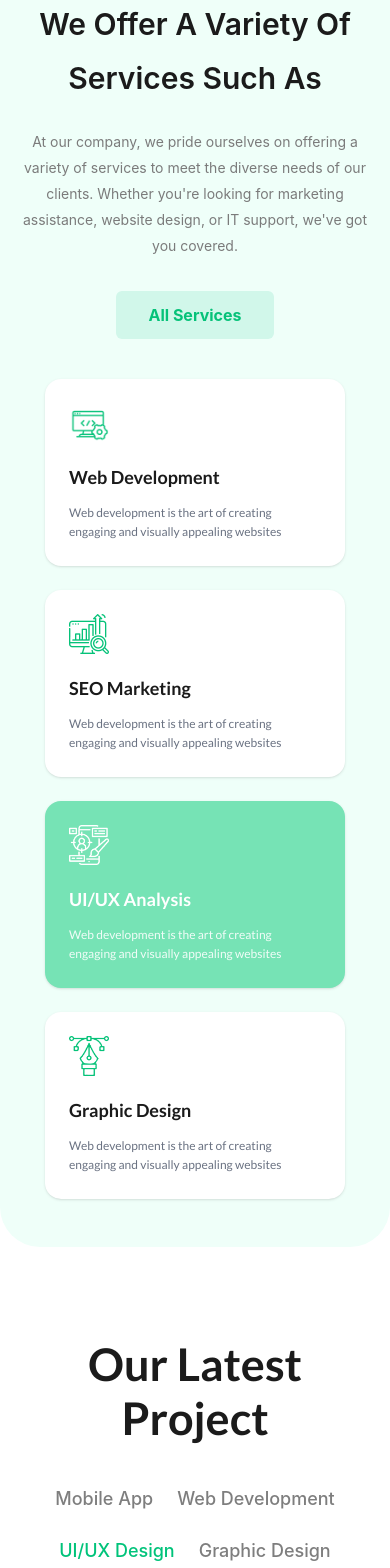
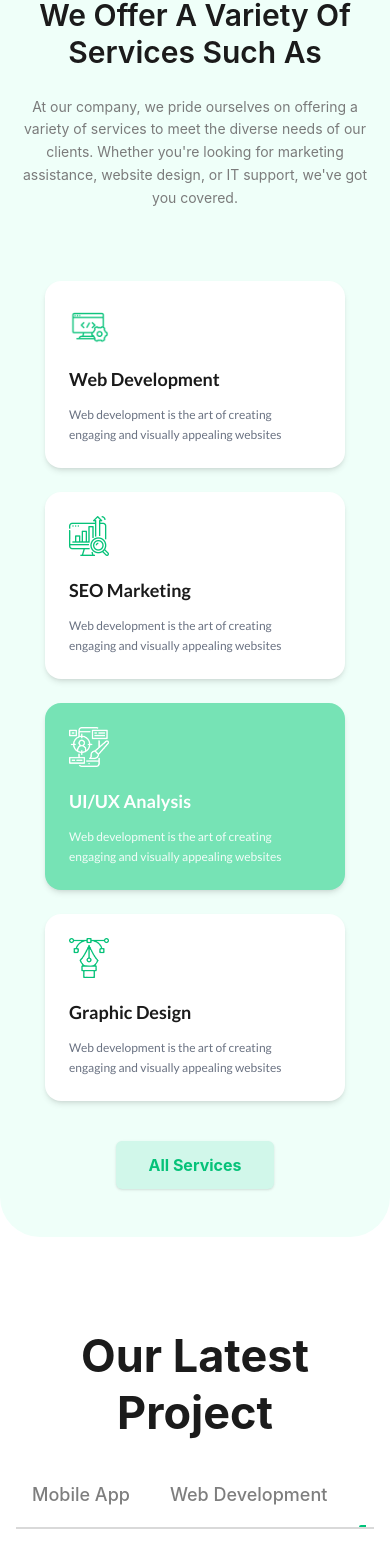
Before and after one commit to almahmud-dev/corewave-react, a React (Vite) app: page / in a window 390 px wide. Shown: the part 1598-3166 px from the top of the page. Built offline with nearby package versions, Linux system fonts and the light colour scheme; no server answers.

Commit message:
farmer motion add and all class new

```diff
--- a/package.json
+++ b/package.json
@@ -11,6 +11,7 @@
   },
   "dependencies": {
     "@tailwindcss/vite": "^4.2.1",
+    "framer-motion": "^12.34.4",
     "react": "^19.2.0",
     "react-dom": "^19.2.0",
     "react-icons": "^5.5.0",
--- a/src/components/OurProjects.jsx
+++ b/src/components/OurProjects.jsx
@@ -1,104 +1,148 @@
-import React, { useState } from 'react';
-// ইমেজগুলো আপনার ফোল্ডার পাথ অনুযায়ী ইমপোর্ট করুন
-import img1 from '../../src/assets/Images/Our_Projects/Project1.png';
-import img2 from '../../src/assets/Images/Our_Projects/Project2.png';
-import img3 from '../../src/assets/Images/Our_Projects/Project3.png';
+import React, { useState, useEffect } from 'react';
+import { motion, AnimatePresence } from 'framer-motion';
 
 const OurProjects = () => {
-  // বর্তমানে কোন ট্যাব সিলেক্টেড আছে তা রাখার জন্য State
+  const [projects, setProjects] = useState([]);
   const [activeTab, setActiveTab] = useState('UI/UX Design');
+  const [loading, setLoading] = useState(true);
 
-  // ট্যাবগুলোর লিস্ট
   const tabs = ['Mobile App', 'Web Development', 'UI/UX Design', 'Graphic Design', 'Motion Graphic'];
 
-  // প্রতিটি ট্যাবের জন্য আলাদা ডাটা (ইমেজ, টাইটেল, ডেসক্রিপশন)
-  const projectData = {
-    'UI/UX Design': [
-      { id: 1, img: img1, title: 'Portfolio Landing Page', desc: 'Web development is the art of creating engaging and visually appealing websites' },
-      { id: 2, img: img2, title: 'Plant Landing Page', desc: 'Web development is the art of creating engaging and visually appealing websites' },
-      { id: 3, img: img3, title: 'Real Estate Landing Page', desc: 'Web development is the art of creating engaging and visually appealing websites' },
-    ],
-    'Web Development': [
-      { id: 1, img: img2, title: 'E-commerce Site', desc: 'High-performance web applications built with modern technologies.' },
-      { id: 2, img: img3, title: 'SaaS Dashboard', desc: 'Scalable and secure web solutions for growing businesses.' },
-      { id: 3, img: img1, title: 'Corporate Portal', desc: 'Professional websites tailored to your brand identity.' },
-    ],
-    'Mobile App': [
-        { id: 1, img: img3, title: 'Fitness Tracker App', desc: 'User-friendly mobile experiences for iOS and Android.' },
-        { id: 2, img: img1, title: 'Food Delivery UI', desc: 'Seamless mobile interfaces with a focus on usability.' },
-        { id: 3, img: img2, title: 'Social Media App', desc: 'Modern app designs that engage and retain users.' },
-    ],
-    // বাকি ট্যাবগুলো খালি থাকলে UI/UX এর ডাটা বা অন্য কিছু দেখাতে পারেন
+  // ১. API থেকে ডেটা ফেচ করা
+  useEffect(() => {
+    const fetchData = async () => {
+      setLoading(true);
+      try {
+        const response = await fetch('https://jsonplaceholder.typicode.com/posts?_limit=15');
+        const data = await response.json();
+        const formattedData = data.map((item, index) => ({
+          id: item.id,
+          title: item.title.slice(0, 25),
+          desc: "Web development is the art of creating engaging and visually appealing websites",
+          category: tabs[index % tabs.length],
+          image: `https://picsum.photos/seed/${item.id + 100}/600/400`
+        }));
+
+        setProjects(formattedData);
+        setLoading(false);
+      } catch (error) {
+        console.error("Error:", error);
+        setLoading(false);
+      }
     };
+    fetchData();
+  }, []);
 
-  // ডিফোল্ট ডাটা হ্যান্ডলিং (যদি কোনো ট্যাবে ডাটা না থাকে)
-  const currentProjects = projectData[activeTab] || projectData['UI/UX Design'];
+  const filteredProjects = projects.filter(item => item.category === activeTab);
 
   return (
-    <section className='pt-[90px] pb-20 bg-white'>
+    <section className='pt-[91px] pb-20 bg-white font-sans overflow-hidden'>
       <div className="container mx-auto px-4">
 
-        {/* টাইটেল এবং ট্যাব সেকশন */}
+        {/* Header Section */}
         <div className='text-center mb-16'>
-          <h3 className='text-[45px] text-[#1B1B1B] leading-[54px] font-lato font-semibold mb-10'>
+          <motion.h3
+            initial={{ opacity: 0, y: -20 }}
+            whileInView={{ opacity: 1, y: 0 }}
+            className='text-[45px] text-[#1B1B1B] leading-tight font-bold mb-10'
+          >
             Our Latest Project
-          </h3>
+          </motion.h3>
 
-          {/* ট্যাব লিস্ট উইথ বটম লাইন */}
-          <div className="relative flex flex-wrap justify-center items-center gap-6 md:gap-10 border-b-2 border-[#D9D9D9] pb-[18px]">
+          {/* Tab Navigation Container */}
+          <div className="relative border-b-2 border-[#D9D9D9] mb-16 px-2">
+            <div className="flex justify-start md:justify-center items-center gap-6 md:gap-10 overflow-x-auto no-scrollbar pb-[18px] relative">
+
               {tabs.map((tab) => (
-              <span
+                <button
                   key={tab}
-                onClick={() => setActiveTab(tab)}
-                className={`cursor-pointer text-lg font-medium transition-all duration-300 relative
-                  ${activeTab === tab ? 'text-[#00C37A]' : 'text-[#7E7E7E]'}
-                  ${activeTab === tab ?
-                    "after:content-[''] after:absolute after:left-0 after:bottom-[-20px] after:w-full after:h-[4px] after:bg-[#00C37A] after:rounded-full after:z-10"
-                    : ""
-                  }`}
+                  onMouseEnter={() => setActiveTab(tab)} // Hover করলে চেঞ্জ হবে
+                  className={`cursor-pointer text-lg font-medium relative whitespace-nowrap px-2 transition-colors duration-300 z-10
+                    ${activeTab === tab ? 'text-[#00C37A]' : 'text-[#7E7E7E]'}`}
                 >
                   {tab}
-              </span>
+
+                  {/* ২. Framer Motion Sliding Underline (ম্যাজিক এখানে) */}
+                  {activeTab === tab && (
+                    <motion.div
+                      layoutId="underline"
+                      className="absolute left-0 right-0 bottom-[-20px] h-[4px] bg-[#00C37A] rounded-full z-20"
+                      transition={{ type: "spring", stiffness: 300, damping: 30 }}
+                    />
+                  )}
+                </button>
               ))}
             </div>
           </div>
+        </div>
 
-        {/* প্রজেক্ট গ্রিড (ইমেজ এবং টেক্সট) */}
-        <div className="grid grid-cols-1 md:grid-cols-3 gap-8">
-          {currentProjects.map((item) => (
-            <div key={item.id} className="group flex flex-col items-center">
-
-              {/* ইমেজের অংশ (Rounded & Clean) */}
-              <div className="rounded-[24px] overflow-hidden mb-8 w-full">
-                <img
-                  src={item.img}
+        {/* ৩. Project Grid with Smooth Entrance */}
+        {loading ? (
+          <div className="flex justify-center items-center min-h-[300px]">
+             <motion.div
+               animate={{ rotate: 360 }}
+               transition={{ repeat: Infinity, duration: 1, ease: "linear" }}
+               className="h-12 w-12 border-t-2 border-b-2 border-[#00C37A] rounded-full"
+             />
+          </div>
+        ) : (
+          <motion.div
+            layout
+            className="grid grid-cols-1 md:grid-cols-2 lg:grid-cols-3 gap-10"
+          >
+            <AnimatePresence mode='popLayout'>
+              {filteredProjects.map((item) => (
+                <motion.div
+                  key={item.id}
+                  layout
+                  initial={{ opacity: 0, scale: 0.9, y: 20 }}
+                  animate={{ opacity: 1, scale: 1, y: 0 }}
+                  exit={{ opacity: 0, scale: 0.9, y: 10 }}
+                  transition={{ duration: 0.4, ease: "easeOut" }}
+                  className="group flex flex-col items-center"
+                >
+                  {/* Image Area */}
+                  <div className="rounded-[24px] overflow-hidden mb-8 w-full bg-gray-100 shadow-sm transition-shadow hover:shadow-xl">
+                    <motion.img
+                      whileHover={{ scale: 1.1 }}
+                      transition={{ duration: 0.6 }}
+                      src={item.image}
                       alt={item.title}
-                  className="w-full h-auto object-cover transition-transform duration-500 group-hover:scale-105"
+                      className="w-full h-[280px] object-cover cursor-pointer"
                     />
                   </div>
 
-              {/* টেক্সট সেকশন (শ্যাডো নেই, একদম ক্লিন) */}
+                  {/* Text Area */}
                   <div className="text-center px-2">
-                <h4 className="text-[24px] font-bold text-[#1B1B1B] mb-3 font-lato">
+                    <h4 className="text-[24px] font-bold text-[#1B1B1B] mb-3 capitalize">
                       {item.title}
                     </h4>
-                <p className="text-[#7E7E7E] text-[16px] leading-[26px] max-w-[340px]">
+                    <p className="text-[#7E7E7E] text-[16px] leading-[26px] max-w-[340px] mx-auto">
                       {item.desc}
                     </p>
                   </div>
+                </motion.div>
+              ))}
+            </AnimatePresence>
+          </motion.div>
+        )}
 
+        {/* View All Button */}
+        <div className="flex justify-center mt-16">
+          <motion.button
+            whileHover={{ scale: 1.05 }}
+            whileTap={{ scale: 0.95 }}
+            className="bg-[#00C37A] text-white font-bold py-4 px-10 rounded-lg shadow-md hover:bg-[#00a868] transition-colors"
+          >
+            View All Projects
+          </motion.button>
         </div>
-          ))}
       </div>
 
-        {/* View All Button */}
-        <div className="flex justify-center mt-14">
-          <button className="bg-[#00C37A] hover:bg-[#00a868] text-white font-semibold py-4 px-10 rounded-lg transition-all duration-300">
-            View All Projects
-          </button>
-        </div>
-
-      </div>
+      <style>{`
+        .no-scrollbar::-webkit-scrollbar { display: none; }
+        .no-scrollbar { -ms-overflow-style: none; scrollbar-width: none; }
+      `}</style>
     </section>
   );
 };
--- a/src/components/OurServices.jsx
+++ b/src/components/OurServices.jsx
@@ -1,4 +1,5 @@
 import React from "react";
+import { motion } from "framer-motion";
 import webdeveloper from "../assets/Images/Our_Services/web.png";
 import uiuxanalysis from "../assets/Images/Our_Services/UI&UX.png";
 import seomarketing from "../assets/Images/Our_Services/SEO.png";
@@ -16,76 +17,110 @@ const OurServices = () => {
     "Web development is the art of creating engaging and visually appealing websites";
 
   return (
-    <section className="bg-[#EFFFF9] rounded-[40px] md:rounded-[300px_0px_300px_0px] py-12 md:py-20 px-4 sm:px-10 lg:px-20 xl:px-24">
+    <section className="bg-[#EFFFF9] rounded-[40px] md:rounded-[300px_0px_300px_0px] py-12 md:py-20 px-4 sm:px-10 lg:px-20 xl:px-24 overflow-hidden">
       <div className="container mx-auto flex flex-col lg:flex-row items-center justify-between gap-10 xl:gap-16">
+
         {/* Left Side: Cards Layout */}
-        {/* Mobile: 1 column, Tablet: 2 columns with Staggered effect */}
-        <div className="flex flex-col sm:flex-row gap-6 items-center sm:items-start order-2 lg:order-1">
-          {/* Column 1: Web Dev & SEO */}
-          <div className="flex flex-col gap-6 sm:mt-20 lg:mt-32 font-lato">
-            <ServiceCard service={services[0]} description={cardDescription} />
-            <ServiceCard service={services[2]} description={cardDescription} />
+        <div className="flex flex-col items-center order-2 lg:order-1">
+          <div className="flex flex-col sm:flex-row gap-6 items-center sm:items-start">
+            {/* Column 1: Web Dev & SEO */}
+            <motion.div
+              initial={{ opacity: 0, y: 50 }}
+              whileInView={{ opacity: 1, y: 0 }}
+              transition={{ duration: 0.8, delay: 0.2 }}
+              viewport={{ once: true }}
+              className="flex flex-col gap-6 sm:mt-20 lg:mt-32 font-lato"
+            >
+              <ServiceCard service={services[0]} description={cardDescription} index={0} />
+              <ServiceCard service={services[2]} description={cardDescription} index={2} />
+            </motion.div>
+
+            {/* Column 2: UI/UX & Graphic Design */}
+            <motion.div
+              initial={{ opacity: 0, y: -50 }}
+              whileInView={{ opacity: 1, y: 0 }}
+              transition={{ duration: 0.8, delay: 0.4 }}
+              viewport={{ once: true }}
+              className="flex flex-col gap-6 font-lato"
+            >
+              <ServiceCard
+                service={services[1]}
+                description={cardDescription}
+                isSpecial={true}
+                index={1}
+              />
+              <ServiceCard service={services[3]} description={cardDescription} index={3} />
+            </motion.div>
           </div>
 
-          {/* Column 2: UI/UX (Top) & Graphic Design */}
-          <div className="flex flex-col gap-6 font-lato">
-            <ServiceCard
-              service={services[1]}
-              description={cardDescription}
-              isSpecial={true}
-            />
-            <ServiceCard service={services[3]} description={cardDescription} />
+          {/* Button for sm and md devices (Hidden on lg and up) */}
+          <div className="mt-10 lg:hidden">
+            <AllServicesButton />
           </div>
         </div>
 
         {/* Right Side: Text Content */}
-        <div className="w-full lg:max-w-112.5 xl:max-w-137.5 text-center lg:text-left order-1 lg:order-2">
-          <h2 className="text-3xl sm:text-4xl xl:text-5xl font-semibold text-[#1B1B1B] mb-6 leading-13.5">
+        <motion.div
+          initial={{ opacity: 0, x: 50 }}
+          whileInView={{ opacity: 1, x: 0 }}
+          transition={{ duration: 0.8 }}
+          viewport={{ once: true }}
+          className="w-full lg:max-w-[450px] xl:max-w-[550px] text-center lg:text-left order-1 lg:order-2"
+        >
+          <h2 className="text-3xl sm:text-4xl xl:text-5xl font-semibold text-[#1B1B1B] mb-6 leading-tight">
             We Offer A Variety Of <br className="hidden xl:block" /> Services
             Such As
           </h2>
-          <p className="text-[#7B7B7B] text-sm sm:text-base mb-8 leading-6.5">
+          <p className="text-[#7B7B7B] text-sm sm:text-base mb-8 leading-relaxed">
             At our company, we pride ourselves on offering a variety of services
             to meet the diverse needs of our clients. Whether you're looking for
             marketing assistance, website design, or IT support, we've got you
             covered.
           </p>
-          <div className="flex justify-center lg:justify-start">
-            <button className="bg-[#D1F7EA] text-[#06C279] px-8 py-3 rounded-md font-bold hover:bg-[#06C279] hover:text-white transition-all duration-300">
-              All Services
-            </button>
+          {/* Button for lg devices (Hidden on sm and md) */}
+          <div className="hidden lg:block">
+            <AllServicesButton />
           </div>
-        </div>
+        </motion.div>
       </div>
     </section>
   );
 };
 
+// Reusable Button Component
+const AllServicesButton = () => (
+  <motion.button
+    whileHover={{ scale: 1.05 }}
+    whileTap={{ scale: 0.95 }}
+    className="bg-[#D1F7EA] text-[#06C279] px-8 py-3 rounded-md font-bold hover:bg-[#06C279] hover:text-white transition-all duration-300 shadow-sm"
+  >
+    All Services
+  </motion.button>
+);
+
 // Card Component
 const ServiceCard = ({ service, description, isSpecial }) => {
   return (
-    <div
-      className={`group w-full max-w-75 sm:w-60 md:w-70 p-6 md:p-8 rounded-2xl transition-all duration-500 cursor-pointer shadow-sm
+    <motion.div
+      whileHover={{ y: -10, scale: 1.02 }}
+      className={`group w-full max-w-[300px] sm:w-60 md:w-72 p-6 md:p-8 rounded-2xl cursor-pointer shadow-md transition-all duration-500
       ${isSpecial ? "bg-[#76E3B5] text-white" : "bg-white text-[#1a1a1a]"}
-      hover:bg-[#06C279] hover:text-white hover:-translate-y-2`}
+      hover:bg-[#06C279] hover:text-white`}
     >
-      <div className="mb-5">
-        <img
+      <div className="mb-5 overflow-hidden">
+        <motion.img
+          whileHover={{ rotate: 10, scale: 1.1 }}
           src={service.img}
           alt={service.heading}
           className={`w-10 h-10 md:w-12 md:h-12 transition-all duration-300
-            ${isSpecial ? "brightness-0 invert" : ""}`}
+            ${isSpecial ? "brightness-0 invert" : "group-hover:brightness-0 group-hover:invert"}`}
         />
       </div>
-      <h3 className="text-lg group-hover:text-white md:text-xl font-bold mb-3 transition-colors">
-        {service.heading}
-      </h3>
-      <p
-        className={`text-xs md:text-sm leading-relaxed transition-colors ${isSpecial ? "text-white/90" : "text-gray-500"} group-hover:text-white`}
-      >
+      <h3 className="text-lg md:text-xl font-bold mb-3">{service.heading}</h3>
+      <p className={`text-xs md:text-sm leading-relaxed transition-colors ${isSpecial ? "text-white/90" : "text-gray-500"} group-hover:text-white/90`}>
         {description}
       </p>
-    </div>
+    </motion.div>
   );
 };
 
```
Also changed, not shown: 1 other file (tests, documents, lock files or other folders). Lines whose indentation alone changed are shown as unchanged.
